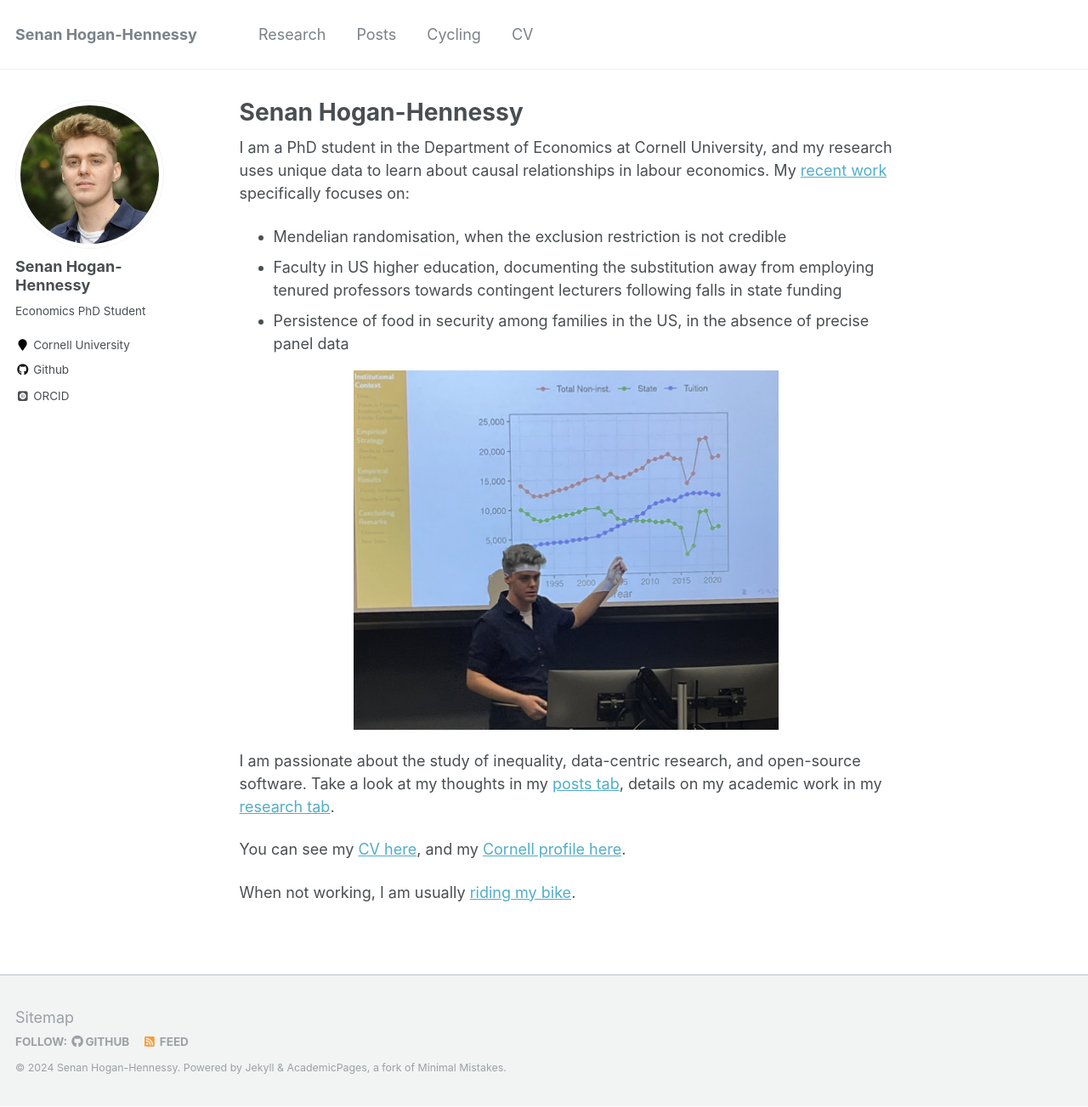
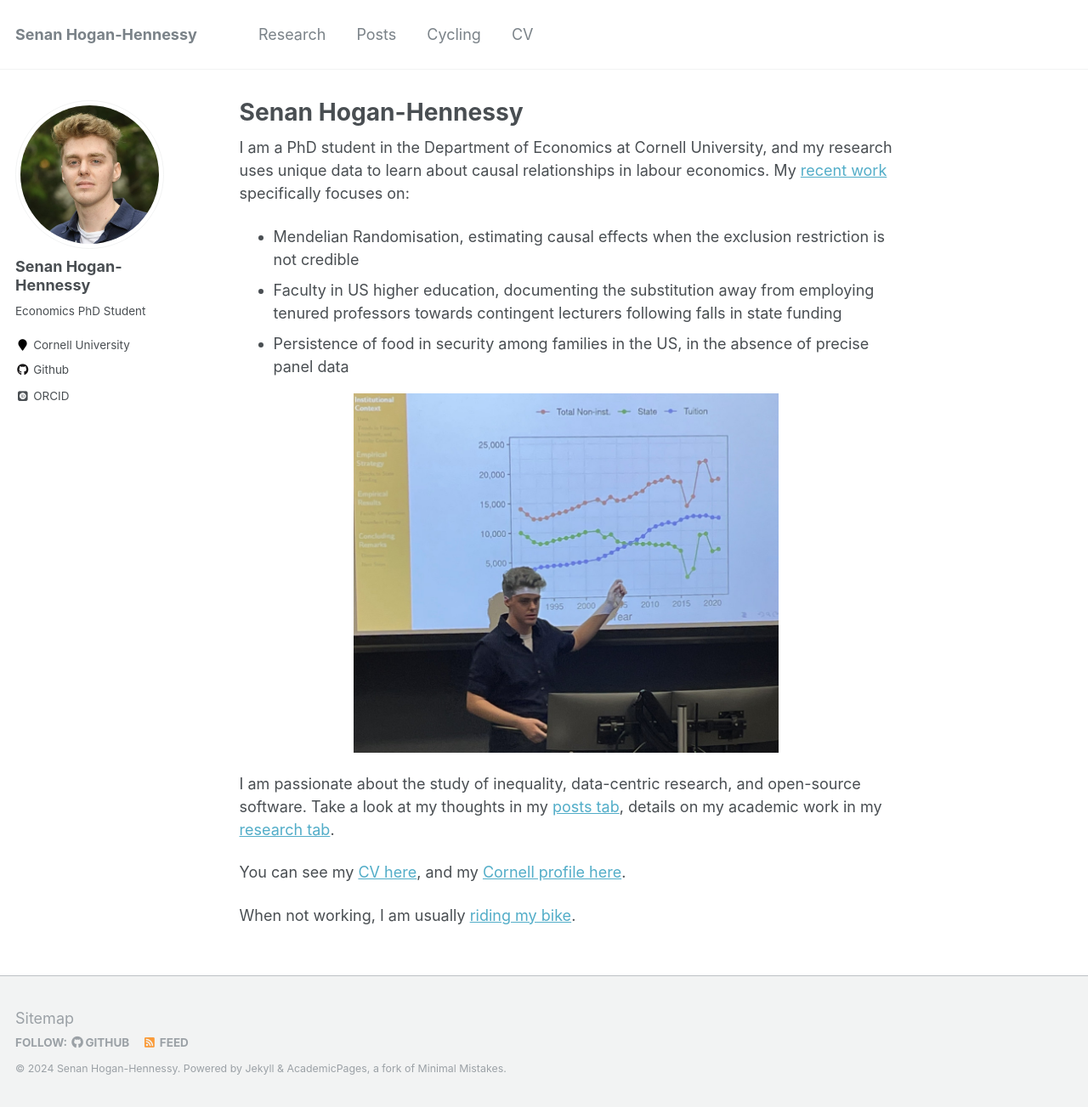
Before and after one commit to shoganhennessy/shoganhennessy.github.io, a Jekyll site: the page built from _pages/about.md, in a window 1280 px wide and 1303 px high. Shown: the whole window at 85% size. Built offline with Jekyll 4.4.1, drawn with Linux system fonts in a browser that asks for light colours; some web fonts are replaced.

Commit message:
writing revisions.

```diff
--- a/_pages/about.md
+++ b/_pages/about.md
@@ -11,7 +11,7 @@ redirect_from:
 I am a PhD student in the Department of Economics at Cornell University, and my research uses unique data to learn about causal relationships in labour economics.
 My [recent work](https://shoganhennessy.github.io/research/) specifically focuses on:
 
-- Mendelian randomisation, when the exclusion restriction is not credible
+- Mendelian Randomisation, estimating causal effects when the exclusion restriction is not credible
 - Faculty in US higher education, documenting the substitution away from employing tenured professors towards contingent lecturers following falls in state funding
 - Persistence of food in security among families in the US, in the absence of precise panel data
 
```
Also changed, not shown: 2 other files.
